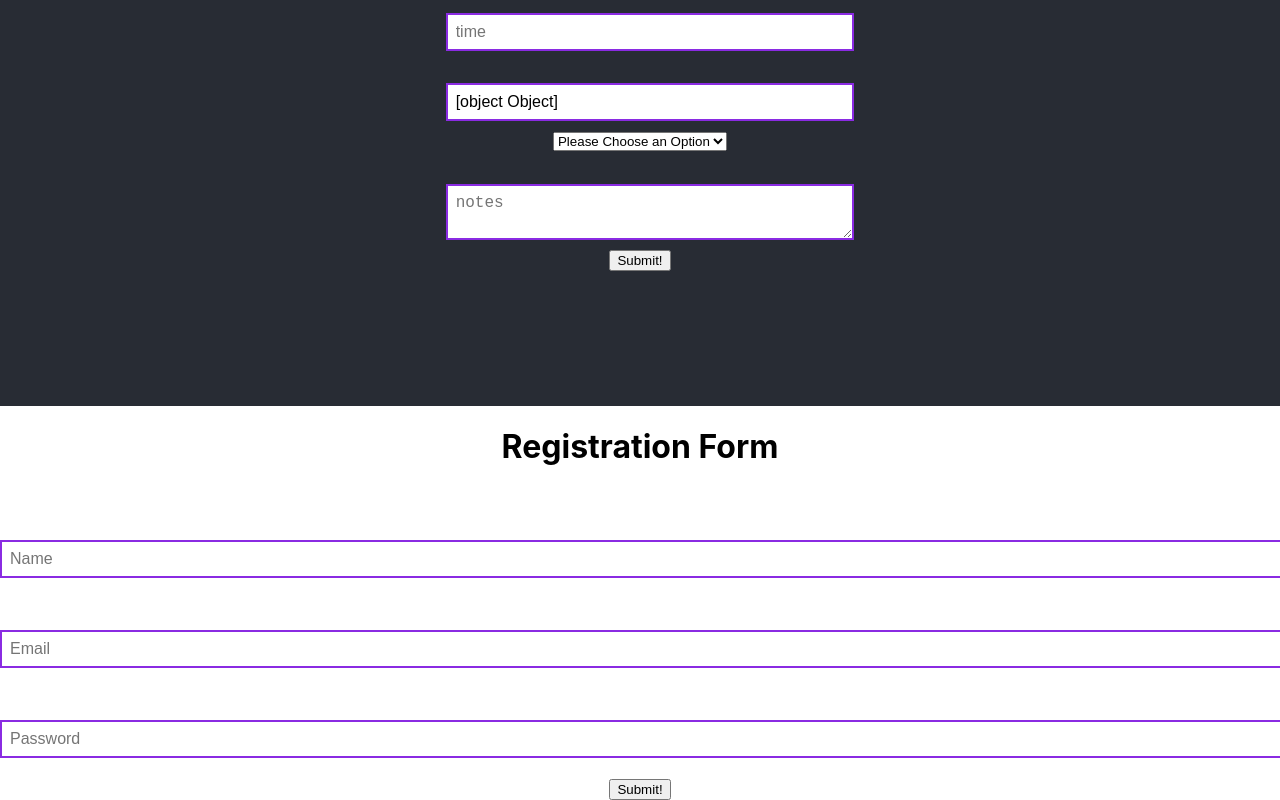
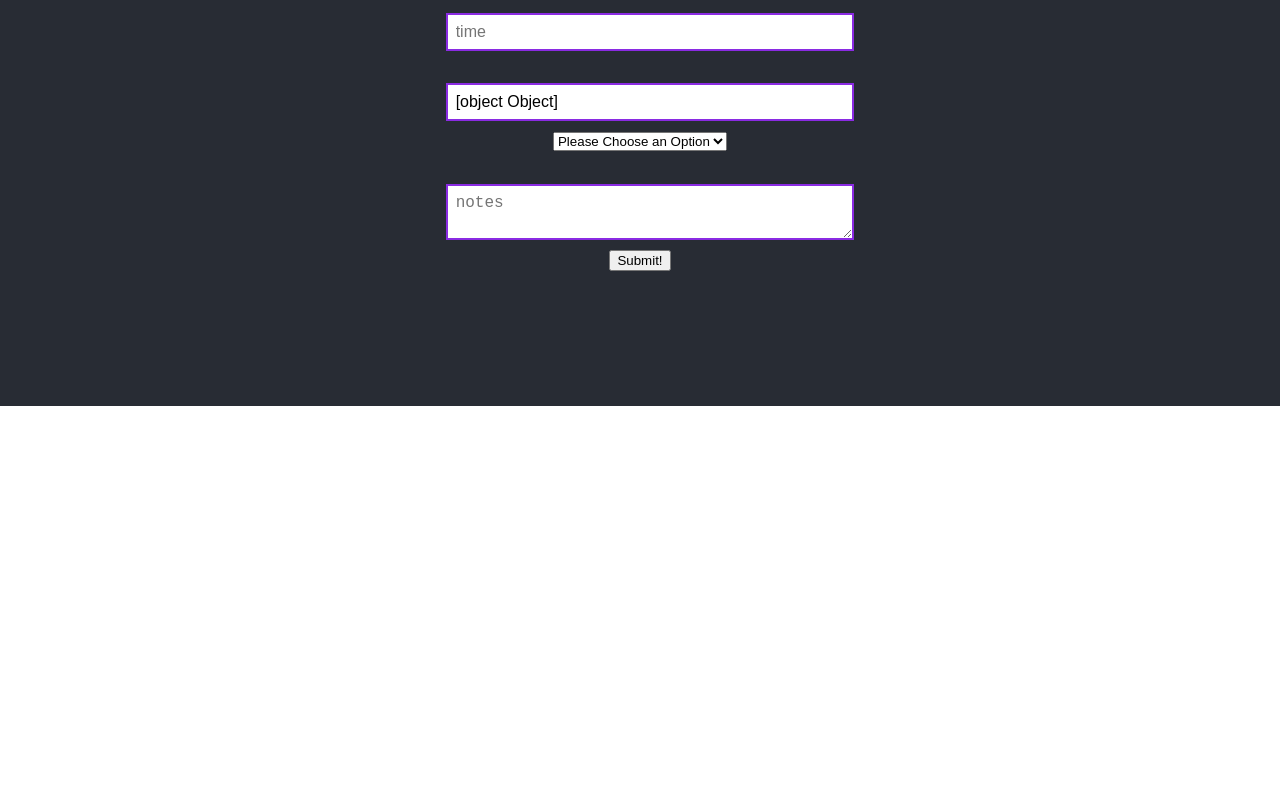
Before and after one commit to Build-Week-PotluckPlanner/Frontend, a React (Create React App) app in the folder potluck/: page / in a window 1280 px wide. Shown: the part 698-1498 px from the top of the page. After the commit the page ends 1104 px from the top, so only its background shows below. Built offline with nearby package versions, Linux system fonts and the light colour scheme.

Commit message:
Jarrod-Skahill

```diff
--- a/potluck/package.json
+++ b/potluck/package.json
@@ -4,14 +4,11 @@
   "private": true,
   "dependencies": {
     "axios": "^0.19.0",
-
     "formik": "^2.0.4",
     "react": "^16.12.0",
     "react-dom": "^16.12.0",
     "react-router-dom": "^5.1.2",
-
     "bootstrap": "^4.3.1",
-
     "react-scripts": "3.2.0",
     "styled-components": "^4.4.1",
     "yup": "^0.27.0"
--- a/potluck/src/App.js
+++ b/potluck/src/App.js
@@ -4,8 +4,7 @@ import FormikLogin from './components/onboarding/LoginForm';
 import {Route} from "react-router-dom"
 import NavBar from "./components/onboarding/Nav"
 import FormikOraginzer from './components/onboarding/Organizer';
-
-import RegisterForm from './components/onboarding/RegisterForm';
+import FormikRegister from './components/onboarding/RegisterForm';
 
 function App() {
   return (
@@ -15,9 +14,10 @@ function App() {
       <header className="App-header">
       <Route path="/" exact component={FormikOraginzer}/>
       <Route path="/LoginForm" exact component={FormikLogin} />
+      <Route path="/RegisterForm" exact component={FormikRegister} />
       </header>
 
-      <RegisterForm/>
+
 
     </div>
   );
```
Also changed, not shown: 1 other file (tests, documents, lock files or other folders).
